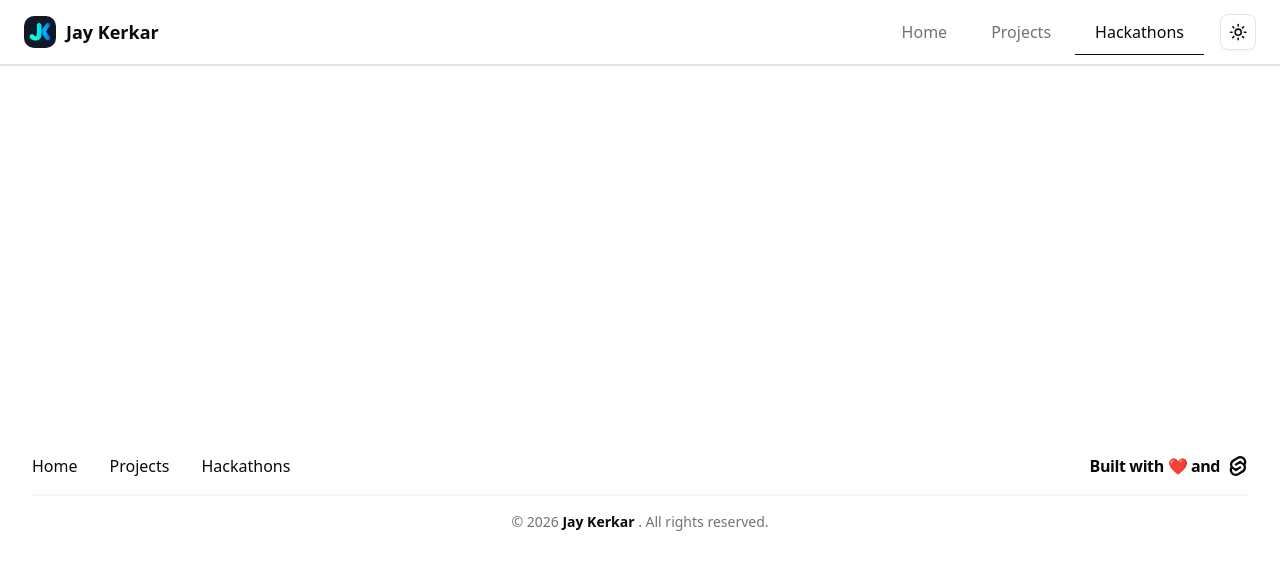
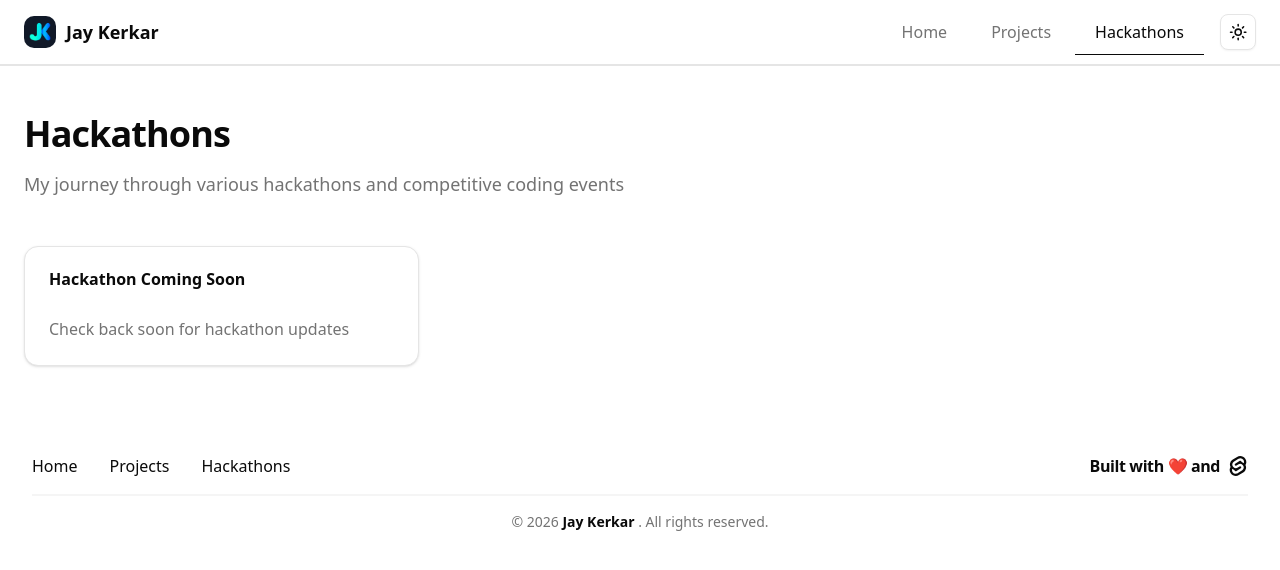
Before and after one commit to jaykerkar0405/Portfolio, a SvelteKit app: page /hackathons in a window 1280 px wide. Shown: the top 570 px of the page. Built offline with nearby package versions, Linux system fonts and the light colour scheme.

Commit message:
refactor: Remove fade transitions from hackathons and projects pages for cleaner code

```diff
--- a/src/routes/hackathons/+page.svelte
+++ b/src/routes/hackathons/+page.svelte
@@ -1,5 +1,4 @@
 <script lang="ts">
-	import { fade } from 'svelte/transition';
 	import { Card, CardContent, CardHeader, CardTitle } from '$lib/components/ui/card';
 </script>
 
@@ -9,12 +8,12 @@
 </svelte:head>
 
 <main class="mx-auto max-w-7xl px-6 py-12 md:px-16 xl:px-6">
-	<div class="mb-12" in:fade={{ duration: 300, delay: 100 }}>
+	<div class="mb-12">
 		<h1 class="mb-4 text-4xl font-bold tracking-tight">Hackathons</h1>
 		<p class="text-lg text-muted-foreground">My journey through various hackathons and competitive coding events</p>
 	</div>
 
-	<div class="grid gap-6 md:grid-cols-2 lg:grid-cols-3" in:fade={{ duration: 300, delay: 200 }}>
+	<div class="grid gap-6 md:grid-cols-2 lg:grid-cols-3">
 		<Card>
 			<CardHeader>
 				<CardTitle>Hackathon Coming Soon</CardTitle>
--- a/src/routes/projects/+page.svelte
+++ b/src/routes/projects/+page.svelte
@@ -1,5 +1,4 @@
 <script lang="ts">
-	import { fade } from 'svelte/transition';
 	import { projects } from '$lib/projects';
 	import ProjectCard from '$lib/components/project-card.svelte';
 
@@ -13,28 +12,24 @@
 
 <div class="container mx-auto max-w-7xl px-4 py-12">
 	{#if featuredProjects.length > 0}
-		<section class="mb-16" in:fade={{ duration: 300, delay: 150 }}>
+		<section class="mb-16">
 			<h2 class="mb-8 text-[1.6875rem] font-bold md:text-3xl">Featured Projects</h2>
 
 			<div class="grid grid-cols-1 gap-6 md:grid-cols-2 lg:grid-cols-3">
-				{#each featuredProjects as project, i (project.id)}
-					<div in:fade={{ duration: 300, delay: 200 + i * 50 }}>
-						<ProjectCard {project} />
-					</div>
+				{#each featuredProjects as project (project.id)}
+					<ProjectCard {project} />
 				{/each}
 			</div>
 		</section>
 	{/if}
 
 	{#if otherProjects.length > 0}
-		<section class="mb-16" in:fade={{ duration: 300, delay: 150 }}>
+		<section class="mb-16">
 			<h2 class="mb-8 text-[1.6875rem] font-bold md:text-3xl">Other Projects</h2>
 
 			<div class="grid grid-cols-1 gap-6 md:grid-cols-2 lg:grid-cols-3">
-				{#each otherProjects as project, i (project.id)}
-					<div in:fade={{ duration: 300, delay: 200 + i * 50 }}>
-						<ProjectCard {project} />
-					</div>
+				{#each otherProjects as project (project.id)}
+					<ProjectCard {project} />
 				{/each}
 			</div>
 		</section>
```
